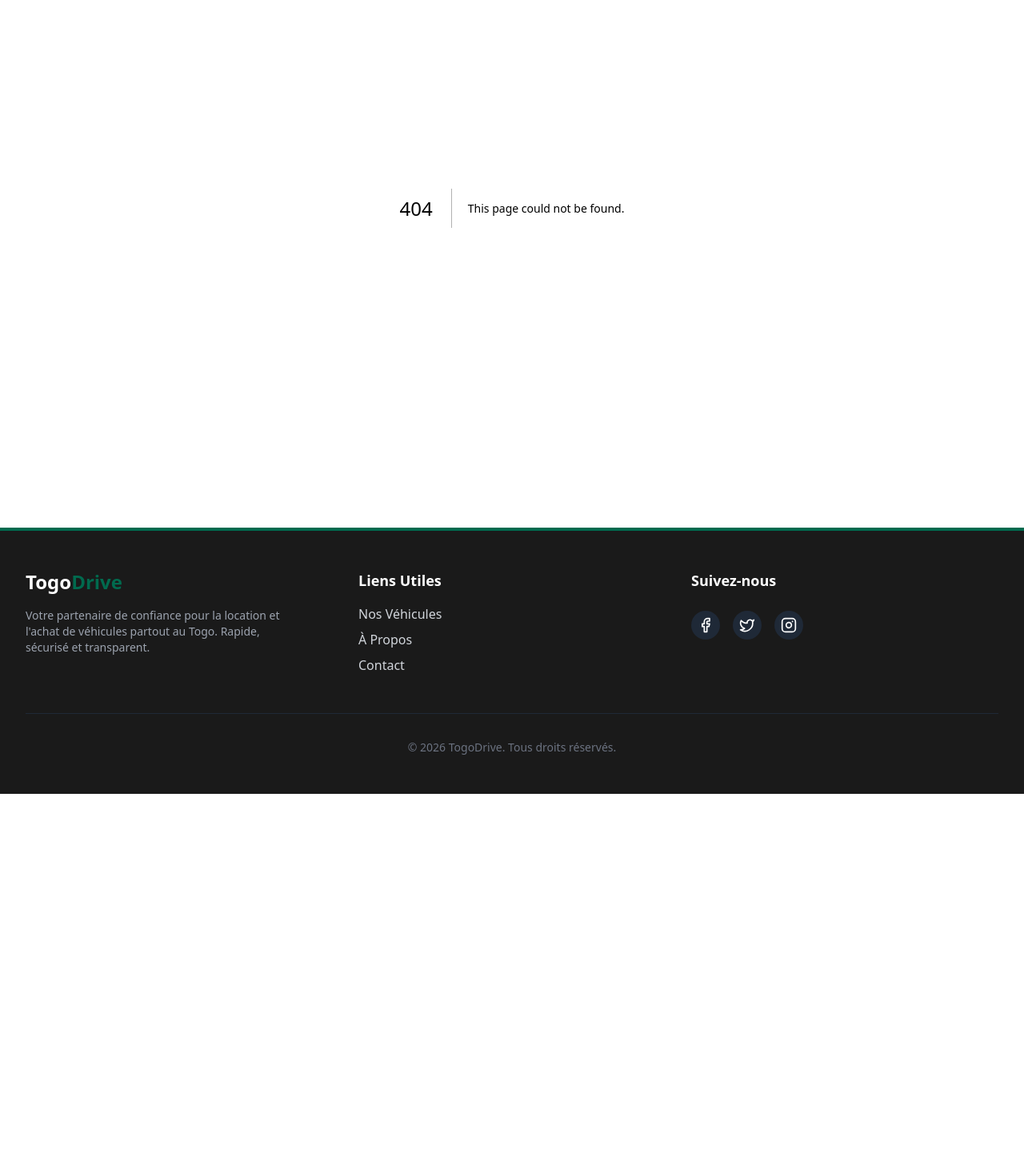
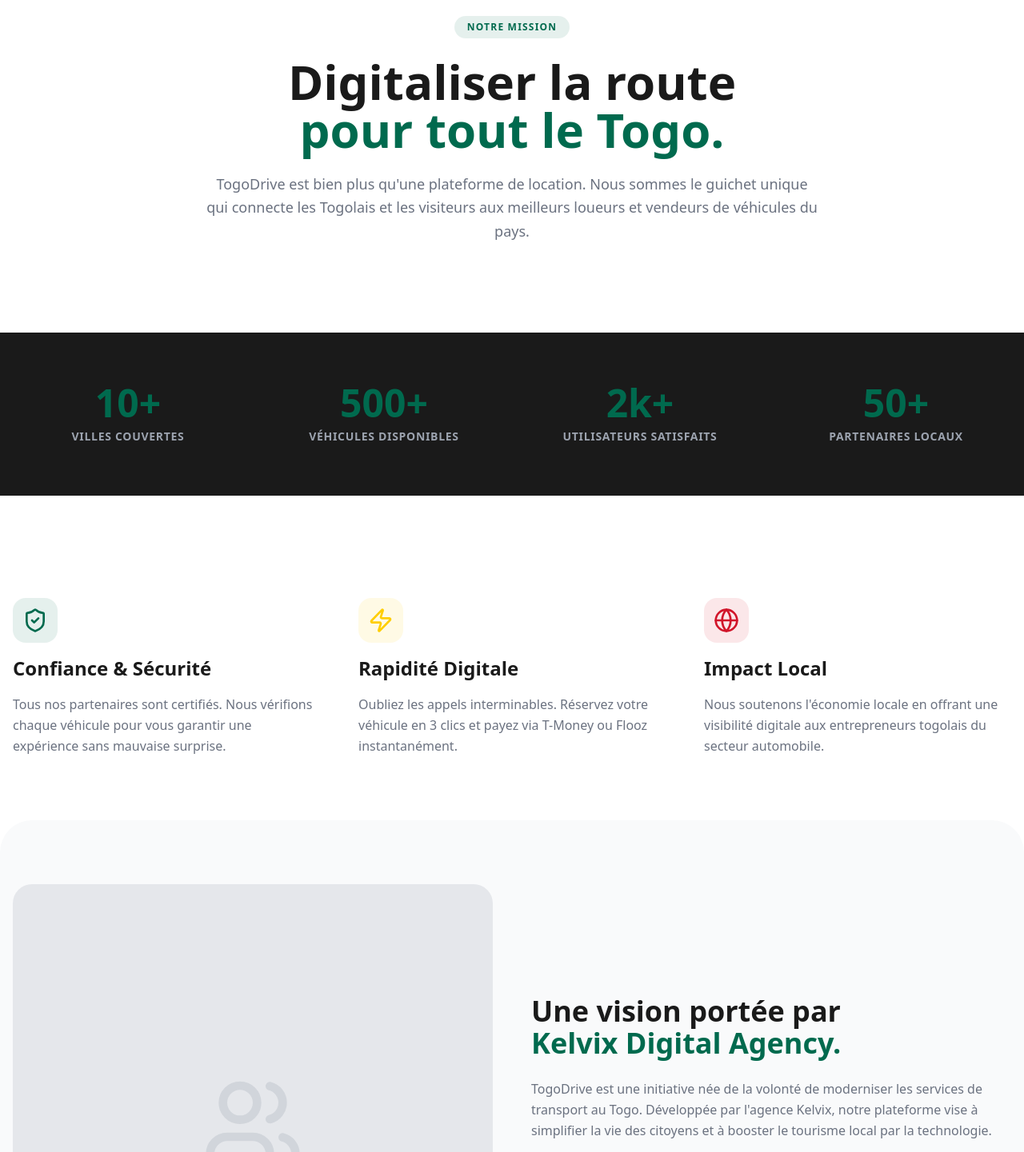
Before and after one commit to Riotlagrinta/TogoDrive-App, a Next.js app in the folder frontend/: page /about in a window 1280 px wide. Before the commit this address had no page. Shown: the part 140-1581 px from the top of the page at 80% size. Before the commit the page ends 1133 px from the top, so only its background shows below. Built offline with nearby package versions, Linux system fonts and the light colour scheme.

Commit message:
feat: ajout de la page À propos

```diff
--- /dev/null
+++ b/frontend/app/about/page.tsx
@@ -0,0 +1,146 @@
+'use client';
+
+import { motion } from 'framer-motion';
+import { ShieldCheck, Zap, Globe, Users, Car, CheckCircle2, ArrowRight } from 'lucide-react';
+import Link from 'next/link';
+
+export default function AboutPage() {
+  const stats = [
+    { label: 'Villes couvertes', value: '10+' },
+    { label: 'Véhicules disponibles', value: '500+' },
+    { label: 'Utilisateurs satisfaits', value: '2k+' },
+    { label: 'Partenaires locaux', value: '50+' },
+  ];
+
+  return (
+    <div className="min-h-screen bg-white pt-24 pb-12">
+      {/* Hero Section À propos */}
+      <section className="container mx-auto px-4 py-16 text-center">
+        <motion.div
+          initial={{ opacity: 0, y: 20 }}
+          animate={{ opacity: 1, y: 0 }}
+          transition={{ duration: 0.8 }}
+        >
+          <span className="px-4 py-1.5 bg-togo-green/10 text-togo-green rounded-full text-xs font-black uppercase tracking-widest mb-6 inline-block">
+            Notre Mission
+          </span>
+          <h1 className="text-4xl md:text-6xl font-black text-togo-dark mb-6 leading-tight">
+            Digitaliser la route <br />
+            <span className="text-togo-green">pour tout le Togo.</span>
+          </h1>
+          <p className="text-gray-500 text-lg max-w-3xl mx-auto leading-relaxed">
+            TogoDrive est bien plus qu'une plateforme de location. Nous sommes le guichet unique qui connecte les Togolais et les visiteurs aux meilleurs loueurs et vendeurs de véhicules du pays.
+          </p>
+        </motion.div>
+      </section>
+
+      {/* Stats Section */}
+      <section className="bg-togo-dark py-16 my-12">
+        <div className="container mx-auto px-4">
+          <div className="grid grid-cols-2 md:grid-cols-4 gap-8">
+            {stats.map((stat, index) => (
+              <motion.div
+                key={index}
+                initial={{ opacity: 0, scale: 0.5 }}
+                whileInView={{ opacity: 1, scale: 1 }}
+                viewport={{ once: true }}
+                transition={{ delay: index * 0.1 }}
+                className="text-center"
+              >
+                <p className="text-4xl md:text-5xl font-black text-togo-green mb-2">{stat.value}</p>
+                <p className="text-gray-400 text-sm font-bold uppercase tracking-wider">{stat.label}</p>
+              </motion.div>
+            ))}
+          </div>
+        </div>
+      </section>
+
+      {/* Valeurs Section */}
+      <section className="container mx-auto px-4 py-20">
+        <div className="grid grid-cols-1 md:grid-cols-3 gap-12">
+          <div className="space-y-4">
+            <div className="w-14 h-14 bg-togo-green/10 rounded-2xl flex items-center justify-center">
+              <ShieldCheck className="w-8 h-8 text-togo-green" />
+            </div>
+            <h3 className="text-2xl font-black text-togo-dark">Confiance & Sécurité</h3>
+            <p className="text-gray-500 leading-relaxed">
+              Tous nos partenaires sont certifiés. Nous vérifions chaque véhicule pour vous garantir une expérience sans mauvaise surprise.
+            </p>
+          </div>
+          <div className="space-y-4">
+            <div className="w-14 h-14 bg-togo-yellow/10 rounded-2xl flex items-center justify-center">
+              <Zap className="w-8 h-8 text-togo-yellow" />
+            </div>
+            <h3 className="text-2xl font-black text-togo-dark">Rapidité Digitale</h3>
+            <p className="text-gray-500 leading-relaxed">
+              Oubliez les appels interminables. Réservez votre véhicule en 3 clics et payez via T-Money ou Flooz instantanément.
+            </p>
+          </div>
+          <div className="space-y-4">
+            <div className="w-14 h-14 bg-togo-red/10 rounded-2xl flex items-center justify-center">
+              <Globe className="w-8 h-8 text-togo-red" />
+            </div>
+            <h3 className="text-2xl font-black text-togo-dark">Impact Local</h3>
+            <p className="text-gray-500 leading-relaxed">
+              Nous soutenons l'économie locale en offrant une visibilité digitale aux entrepreneurs togolais du secteur automobile.
+            </p>
+          </div>
+        </div>
+      </section>
+
+      {/* L'équipe / Vision */}
+      <section className="container mx-auto px-4 py-20 bg-gray-50 rounded-[40px] mb-20">
+        <div className="flex flex-col md:flex-row items-center gap-12">
+          <div className="md:w-1/2">
+            <div className="aspect-square bg-gray-200 rounded-3xl overflow-hidden relative">
+               <div className="absolute inset-0 flex items-center justify-center text-gray-300">
+                  <Users className="w-32 h-32" />
+               </div>
+            </div>
+          </div>
+          <div className="md:w-1/2 space-y-6">
+            <h2 className="text-3xl md:text-4xl font-black text-togo-dark leading-tight">
+              Une vision portée par <br />
+              <span className="text-togo-green">Kelvix Digital Agency.</span>
+            </h2>
+            <p className="text-gray-500 leading-relaxed">
+              TogoDrive est une initiative née de la volonté de moderniser les services de transport au Togo. Développée par l'agence Kelvix, notre plateforme vise à simplifier la vie des citoyens et à booster le tourisme local par la technologie.
+            </p>
+            <ul className="space-y-3">
+              {[
+                "Innovation constante",
+                "Service client 24/7",
+                "Transparence totale des prix",
+                "Engagement pour la qualité"
+              ].map((item, i) => (
+                <li key={i} className="flex items-center gap-3 font-bold text-togo-dark text-sm">
+                  <CheckCircle2 className="w-5 h-5 text-togo-green" /> {item}
+                </li>
+              ))}
+            </ul>
+          </div>
+        </div>
+      </section>
+
+      {/* CTA Final */}
+      <section className="container mx-auto px-4 py-20 text-center">
+        <div className="bg-togo-green p-12 rounded-[40px] shadow-2xl shadow-togo-green/20 relative overflow-hidden">
+          <div className="absolute top-0 right-0 p-10 opacity-10">
+            <Car className="w-64 h-64 text-white -rotate-12" />
+          </div>
+          <div className="relative z-10">
+            <h2 className="text-3xl md:text-5xl font-black text-white mb-8">Prêt à prendre la route ?</h2>
+            <div className="flex flex-col sm:flex-row gap-4 justify-center">
+              <Link href="/vehicles" className="bg-white text-togo-green px-8 py-4 rounded-2xl font-black flex items-center justify-center gap-2 hover:bg-gray-100 transition-all">
+                Explorer les véhicules <ArrowRight className="w-5 h-5" />
+              </Link>
+              <Link href="/register" className="bg-togo-dark text-white px-8 py-4 rounded-2xl font-black hover:bg-black transition-all">
+                Devenir partenaire
+              </Link>
+            </div>
+          </div>
+        </div>
+      </section>
+    </div>
+  );
+}
```
